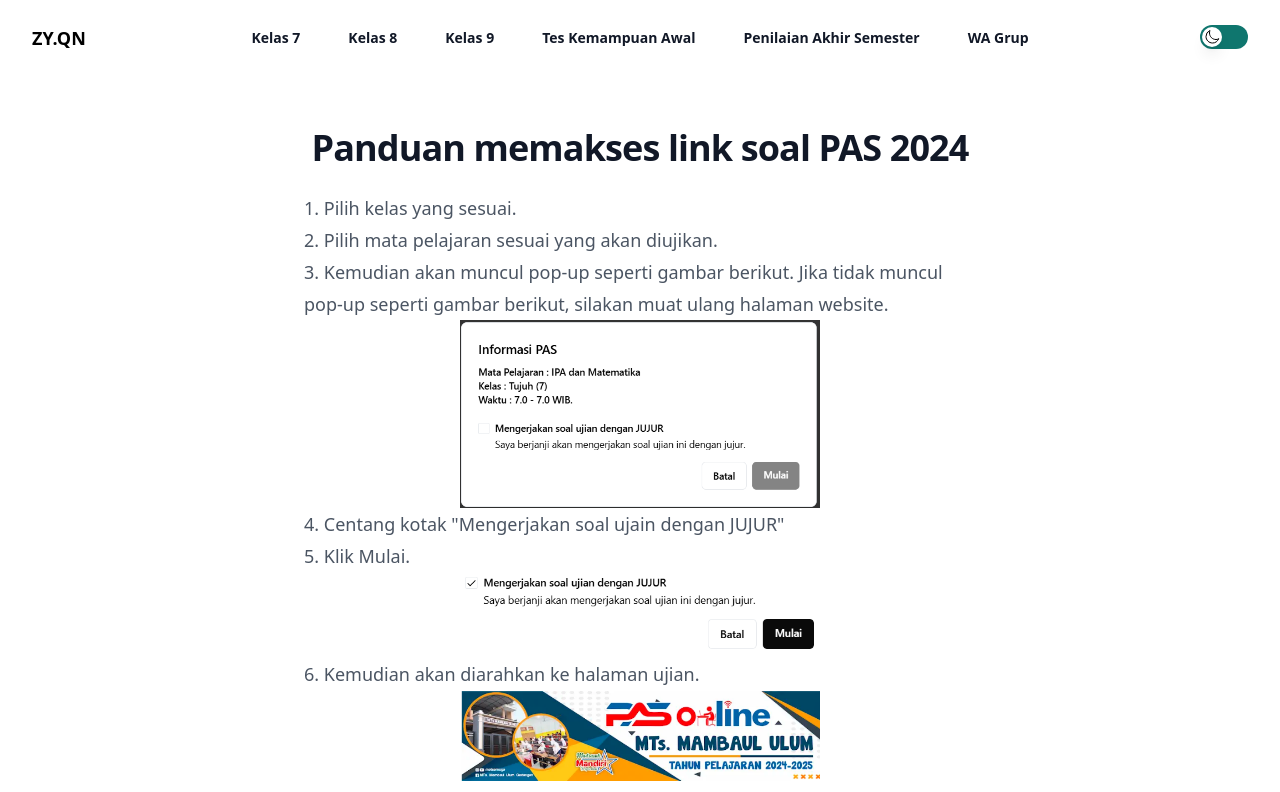
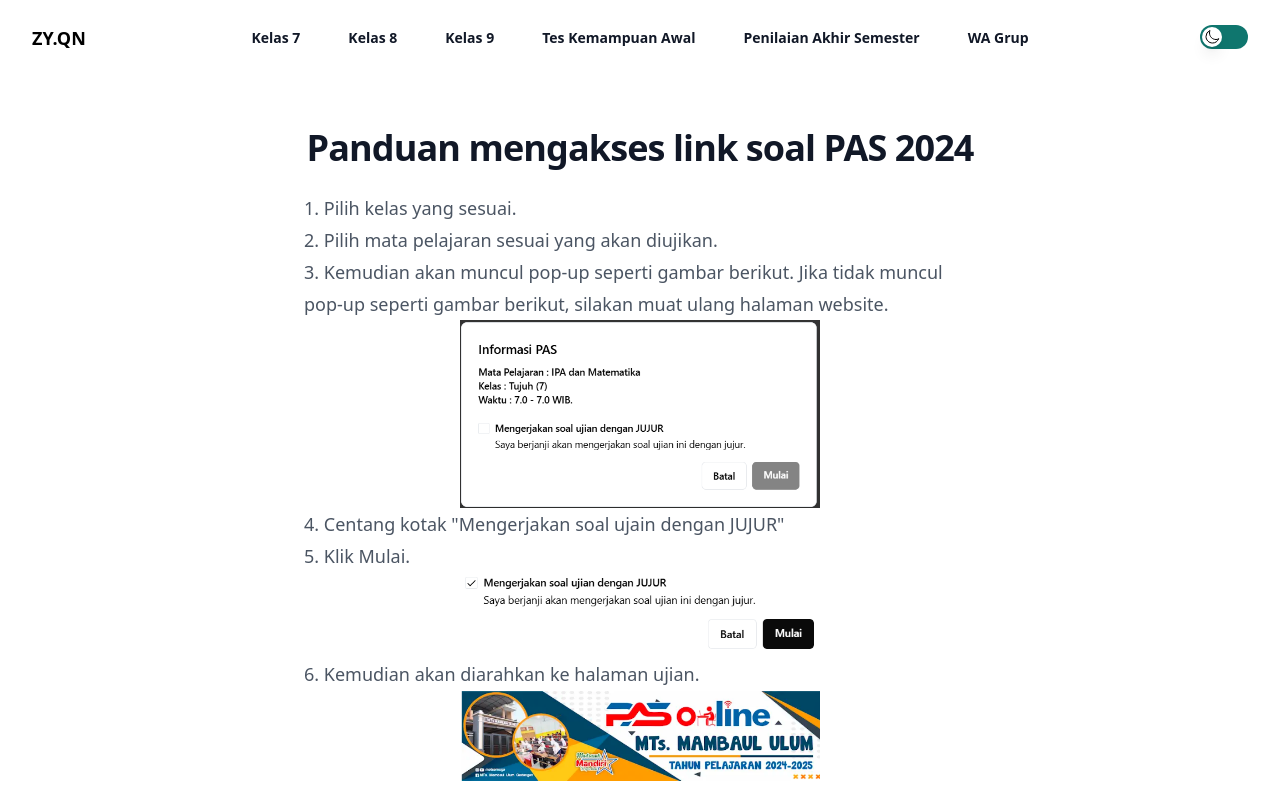
Before and after one commit to khoirurroziqin17/web-belajar, a Next.js app: page /panduan-pas-2024 in a window 1280 px wide. Shown: the top 792 px of the page. Built offline with nearby package versions, Linux system fonts and the light colour scheme.

Commit message:
fix: typo

```diff
--- a/src/app/panduan-pas-2024/page.tsx
+++ b/src/app/panduan-pas-2024/page.tsx
@@ -11,7 +11,7 @@ export default function Page() {
         <div className="mx-auto max-w-7xl px-6 lg:px-8">
           <div className="mx-auto max-w-2xl">
             <h2 className="text-3xl font-bold tracking-tight text-gray-900 sm:text-center sm:text-4xl dark:text-white">
-              Panduan memakses link soal PAS 2024
+              Panduan mengakses link soal PAS 2024
             </h2>
             <p className="mt-6 text-lg leading-8 font-medium text-gray-600 dark:text-gray-300">
               1. Pilih kelas yang sesuai. <br /> 2. Pilih mata pelajaran sesuai
```
